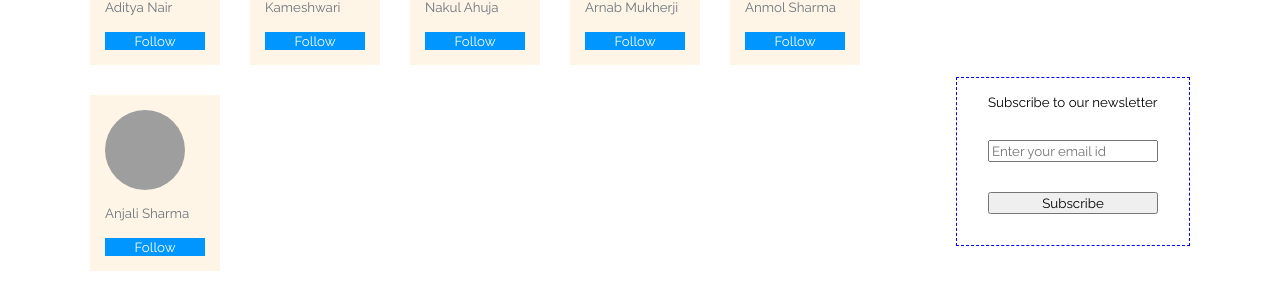
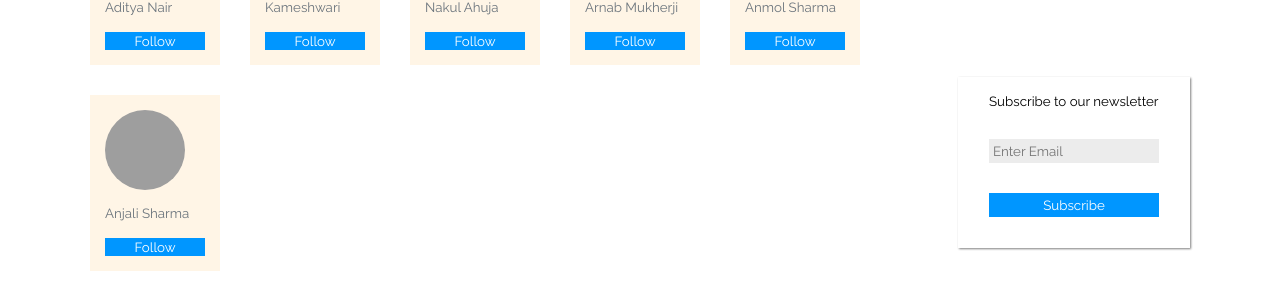
Before and after one commit to AnjAlia1/news-feed-dashboard-challenge-v2, a React (Create React App) app: page / in a window 1280 px wide. Shown: the part 186-484 px from the top of the page. Built offline with nearby package versions, Linux system fonts and the light colour scheme; no server answers; grey boxes are pictures that could not be loaded.

Commit message:
improved code

```diff
--- a/src/App.css
+++ b/src/App.css
@@ -40,7 +40,7 @@ img {
   display: flex;
   flex-direction: column;
   align-items: center;
-  box-shadow: 0px 0px 3px black;
+  box-shadow: 0px 0px 1px black;
    /* background-color:  #191919a8; */
   /* color: white;  */
 }
@@ -50,7 +50,7 @@ img {
   align-items: center;
 }
 .subscription-section{
-  border: 1px dashed blue;
+  box-shadow: 1px 1px 2px gray;
   width:200px;
   display: flex;
   flex-direction: column;
@@ -155,7 +155,6 @@ h1 {
   border-style: none;
   box-shadow: 0px 0px 3px gray;
   margin-left: 10px;
-  /* flex-wrap: wrap; */
 }
 
 .loader {
@@ -163,11 +162,23 @@ h1 {
   height: 120px;
   margin: auto;
   margin-top: 100px;
+
 }
 
 .active {
   background-color: #0096FF;
   color: white;
+}
+.input-email{
+  background-color: rgba(128, 128, 128, 0.153);
+  border: none;
+  padding: 4px;
+}
+.subs-btn{
+  background-color: #0096FF;
+  border: none;
+  color: white;
+  padding: 4px;
 }
 
 .followers-div {
--- a/src/weather.jsx
+++ b/src/weather.jsx
@@ -41,8 +41,12 @@ function Weather() {
 
       <div className="subscription-section">
         <p>Subscribe to our newsletter</p>
-        <input type="text" placeholder="Enter your email id"></input>
-        <button onClick={() => setSubscribe(!subscribe)}>
+        <input
+          className="input-email"
+          type="text"
+          placeholder="Enter Email"
+        ></input>
+        <button className="subs-btn" onClick={() => setSubscribe(!subscribe)}>
           {subscribe ? "Subscribe" : "Subscribed ✔️"}
         </button>
       </div>
```
